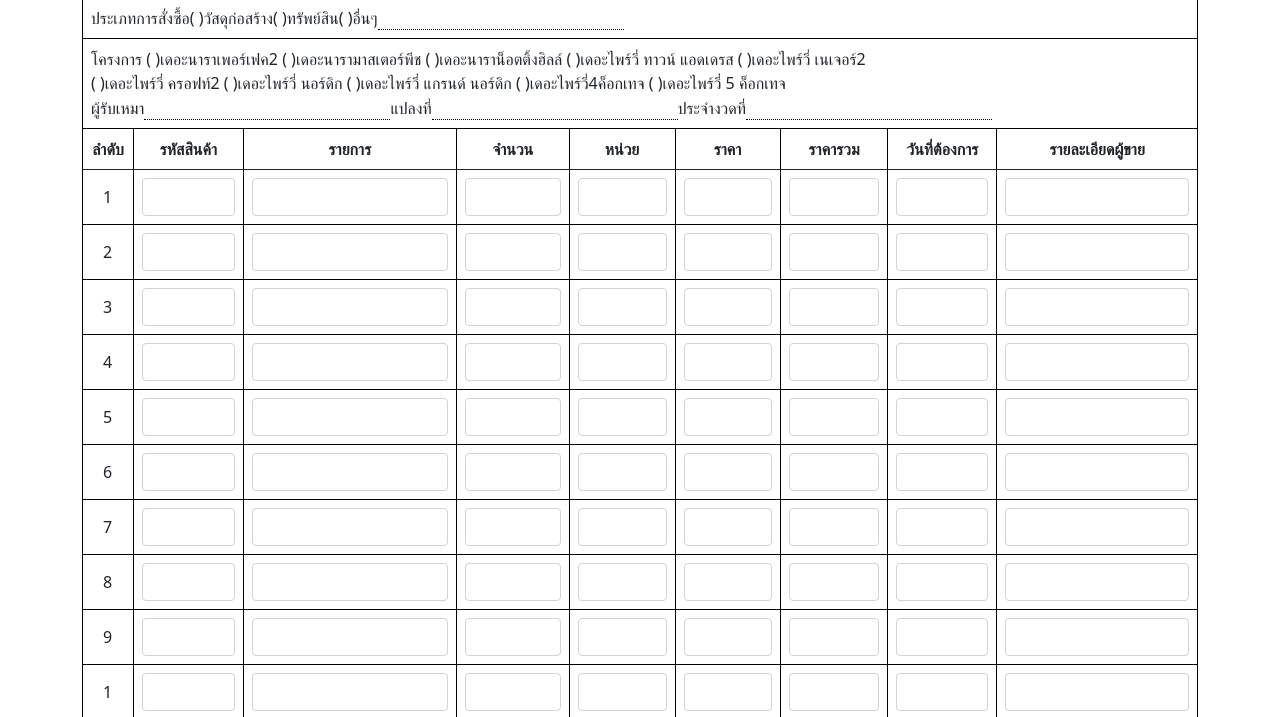
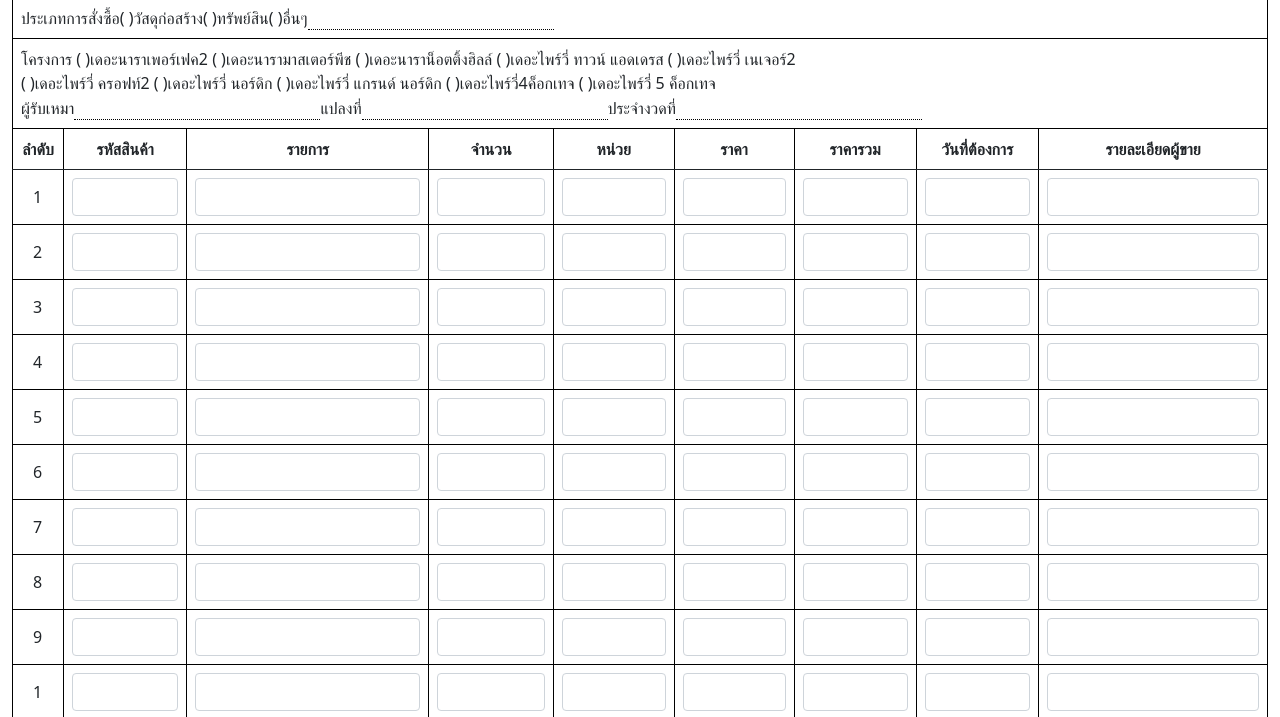
Before and after one commit to krizad/CreateRequisitionImage, a plain HTML site: page index.html in a window 1280 px wide. Shown: the part 234-951 px from the top of the page. Drawn offline with nearby package versions, Linux system fonts and the light colour scheme.

Commit message:
update css

```diff
--- a/index.html
+++ b/index.html
@@ -25,6 +25,7 @@
 <style>
     body {
         font-size: 16px;
+        width: 100vw;
     }
 
     .center {
@@ -58,9 +59,12 @@
         border-radius: 0;
         padding: 0 0 0 15px;
     }
+    #capture{
+        overflow:scroll;
+    }
 
     table {
-        width: 100%;
+        width: 100vw;
     }
 
     table,
@@ -76,7 +80,7 @@
 
 <body>
 
-    <div class="container-md">
+    <div class="container-fluid">
         <div class="mt-3 mb-2 d-flex justify-content-end">
             <button type="button" name="" id="downloadImage" class="btn btn-success">ดาวน์โหลดรูปภาพ</button>
         </div>
```
